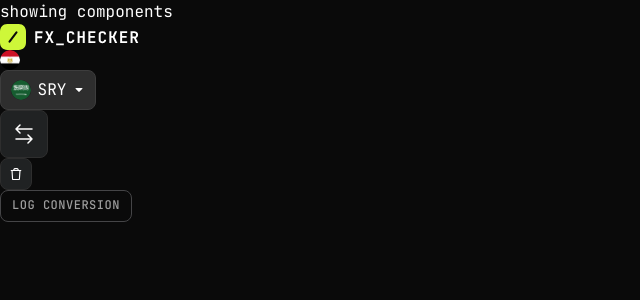
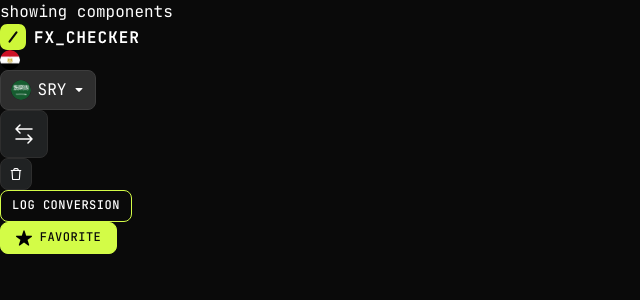
Before and after one commit to abdalrahman-2/Foreign-Currency-Exchange, a React (Vite) app: page / in a window 1280 px wide. Shown: the top 300 px of the page, without its empty margins (0-640 px from the left). Built offline with nearby package versions, Linux system fonts and the light colour scheme.

Commit message:
Creating the favorite button

```diff
--- a/src/App.tsx
+++ b/src/App.tsx
@@ -5,6 +5,7 @@ import {
   SwapButton,
   DeleteButton,
   LogButton,
+  FavoritButton,
 } from './components';
 import GlobalStyles from './styles/GlobalStyles';
 
@@ -18,7 +19,8 @@ function App() {
       <CurrencyButton type="recieve" countryName="sa" currency="SRY" />
       <SwapButton />
       <DeleteButton />
-      <LogButton className="text-preset-5-medium" state="empty" />
+      <LogButton className="text-preset-5-medium" state="filled" />
+      <FavoritButton state="favorited" />
     </>
   );
 }
--- a/src/components/CurrencyButton.tsx
+++ b/src/components/CurrencyButton.tsx
@@ -35,11 +35,27 @@ const StyledCurrencyButton = styled.button<{ type: string }>`
 `;
 
 export default function CurrencyButton({ countryName, currency, type }: props) {
+  const buttonLabel =
+    type === 'send'
+      ? `Selected send currency: ${currency}. Open send currency options`
+      : `Selected receive currency: ${currency}. Open receive currency options`;
+
   return (
     <StyledCurrencyButton type={type}>
-      <Flag size="small" countryName={countryName} />
+      <Flag
+        size="small"
+        countryName={countryName}
+        alt={
+          type === 'send'
+            ? `${currency} flag for the send currency selector`
+            : `${currency} flag for the receive currency selector`
+        }
+      />
       <p>{currency}</p>
-      <img src="../../assets/images/icon-chevron-down.svg" alt="down arrow" />
+      <img
+        src="../../assets/images/icon-chevron-down.svg"
+        alt={buttonLabel}
+      />
     </StyledCurrencyButton>
   );
 }
--- a/src/components/DeleteButton.tsx
+++ b/src/components/DeleteButton.tsx
@@ -42,12 +42,12 @@ export default function DeleteButton() {
       <img
         className="icon-default"
         src="../../assets/images/icon-delete.svg"
-        alt="delete button"
+        alt="Delete this item"
       />
       <img
         className="icon-hover"
         src="../../assets/images/icon-delete-filled.svg"
-        alt="delete button"
+        alt="Delete this item"
       />
     </StyledButton>
   );
--- /dev/null
+++ b/src/components/FavoriteButton.tsx
@@ -0,0 +1,77 @@
+import type { ButtonHTMLAttributes } from 'react';
+import styled from 'styled-components';
+
+type props = {
+  state: 'filled' | 'empty' | 'favorited';
+} & ButtonHTMLAttributes<HTMLButtonElement>;
+
+const StyledButton = styled.button<{ state: string }>`
+  // common styles
+  height: calc(32 / 16 * 1rem);
+  display: flex;
+  align-items: center;
+  justify-content: center;
+  border-radius: var(--radius-8);
+  text-transform: uppercase;
+
+  //defining the width based on the state if it favorited or filled or empty
+  width: ${({ state }) =>
+    state === 'favorited' ? 'calc(117 / 16 * 1rem)' : 'calc(110 / 16 * 1rem)'};
+
+  //defining the background-color based on the state if it favorited or filled or empty
+  background-color: ${({ state }) =>
+    state === 'empty' || state === 'filled'
+      ? 'var(--neutral-600)'
+      : 'var(--lime-500)'};
+
+  //defining the border based on the state if it favorited or filled or empty
+  border: ${({ state }) =>
+    state === 'empty' || state === 'filled'
+      ? '1px solid var(--neutral-500)'
+      : '1px solid var(--lime-500)'};
+
+  //defining the color based on the state if it favorited or filled or empty
+  color: ${({ state }) =>
+    state === 'empty'
+      ? 'var(--neutral-200)'
+      : state === 'filled'
+        ? 'var(--neutral-50)'
+        : 'var(--neutral-900)'};
+
+  //defining the hover state for filled and favorited
+  &:hover {
+    background-color: ${({ state }) =>
+      state === 'filled' ? 'var(--neutral-500)' : 'var(--lime-650)'};
+  }
+
+  //defining the focus state for filled and favorited
+  &:focus {
+    outline: ${({ state }) =>
+      state === 'filled' || state === 'favorited'
+        ? '1px solid var(--lime-500)'
+        : ''};
+
+    outline-offset: ${({ state }) =>
+      state === 'filled' || state === 'favorited' ? '3px' : ''};
+  }
+`;
+
+export default function FavoritButton({ state }: props) {
+  return (
+    <StyledButton state={state} className="text-preset-5-medium">
+      {state === 'empty' || state === 'filled' ? (
+        <img
+          src="../../assets/images/icon-star.svg"
+          alt="Add this currency pair to favorites"
+        />
+      ) : (
+        <img
+          src="../../assets/images/icon-star-black.png"
+          className="w-[1rem]"
+          alt="This currency pair is in favorites"
+        />
+      )}
+      <p className="ml-2">favorite</p>
+    </StyledButton>
+  );
+}
--- a/src/components/Flag.tsx
+++ b/src/components/Flag.tsx
@@ -3,6 +3,7 @@ import styled from 'styled-components';
 type props = {
   countryName: string;
   size: 'normal' | 'small';
+  alt?: string;
 };
 
 const StyledFlag = styled.img<{ size: string }>`
@@ -11,12 +12,12 @@ const StyledFlag = styled.img<{ size: string }>`
   border-radius: var(--radius-full);
 `;
 
-export default function Logo({ countryName, size }: props) {
+export default function Logo({ countryName, size, alt }: props) {
   return (
     <StyledFlag
       size={size}
       src={`../../assets/images/flags/${countryName}.webp`}
-      alt={`${countryName} flag`}
+      alt={alt ?? `${countryName} flag`}
     />
   );
 }
--- a/src/components/LogButton.tsx
+++ b/src/components/LogButton.tsx
@@ -12,6 +12,13 @@ const commonStyles = css`
   align-items: center;
   justify-content: center;
   border-radius: var(--radius-8);
+`;
+
+const EmptyStyledButton = styled.button`
+  ${commonStyles}
+  border: 1px solid var(--neutral-300);
+  color: var(--neutral-200);
+  text-transform: uppercase;
 `;
 
 const FilledStyledButton = styled.button`
@@ -31,13 +38,6 @@ const FilledStyledButton = styled.button`
   }
 `;
 
-const EmptyStyledButton = styled.button`
-  ${commonStyles}
-  border: 1px solid var(--neutral-300);
-  color: var(--neutral-200);
-  text-transform: uppercase;
-`;
-
 const LoggedStyledButton = styled.button`
   ${commonStyles}
   background-color: var(--lime-500);
@@ -45,12 +45,12 @@ const LoggedStyledButton = styled.button`
 `;
 
 export default function LogButton({ state, className }: props) {
-  return state === 'filled' ? (
+  return state === 'empty' ? (
+    <EmptyStyledButton className={className}>Log conversion</EmptyStyledButton>
+  ) : state === 'filled' ? (
     <FilledStyledButton className={className}>
       Log conversion
     </FilledStyledButton>
-  ) : state === 'empty' ? (
-    <EmptyStyledButton className={className}>Log conversion</EmptyStyledButton>
   ) : (
     <LoggedStyledButton className={className}>
       <img
--- a/src/components/SwapButton.tsx
+++ b/src/components/SwapButton.tsx
@@ -44,12 +44,12 @@ export default function SwapButton() {
       <img
         className="big-screen"
         src="../../assets/images/icon-exchange.svg"
-        alt="swap button"
+        alt="Swap the send and receive currencies"
       />
       <img
         className="small-screen"
         src="../../assets/images/icon-exchange-vertical.svg"
-        alt="swap button"
+        alt="Swap the send and receive currencies"
       />
     </StyledButton>
   );
--- a/src/components/index.ts
+++ b/src/components/index.ts
@@ -4,3 +4,4 @@ export { default as CurrencyButton } from './CurrencyButton';
 export { default as SwapButton } from './SwapButton';
 export { default as DeleteButton } from './DeleteButton';
 export { default as LogButton } from './LogButton';
+export { default as FavoritButton } from './FavoriteButton';
--- a/src/styles/GlobalStyles.ts
+++ b/src/styles/GlobalStyles.ts
@@ -22,6 +22,7 @@ const GlobalStyles = createGlobalStyle`
 
     /* ========= Lime ========= */
     --lime-500: #D3FC47;
+    --lime-650:#a4bd50;
     --lime-800: #283300;
 
     /* ========= Green ========= */
```
Also changed, not shown: assets/images/icon-star-black.png (added).
